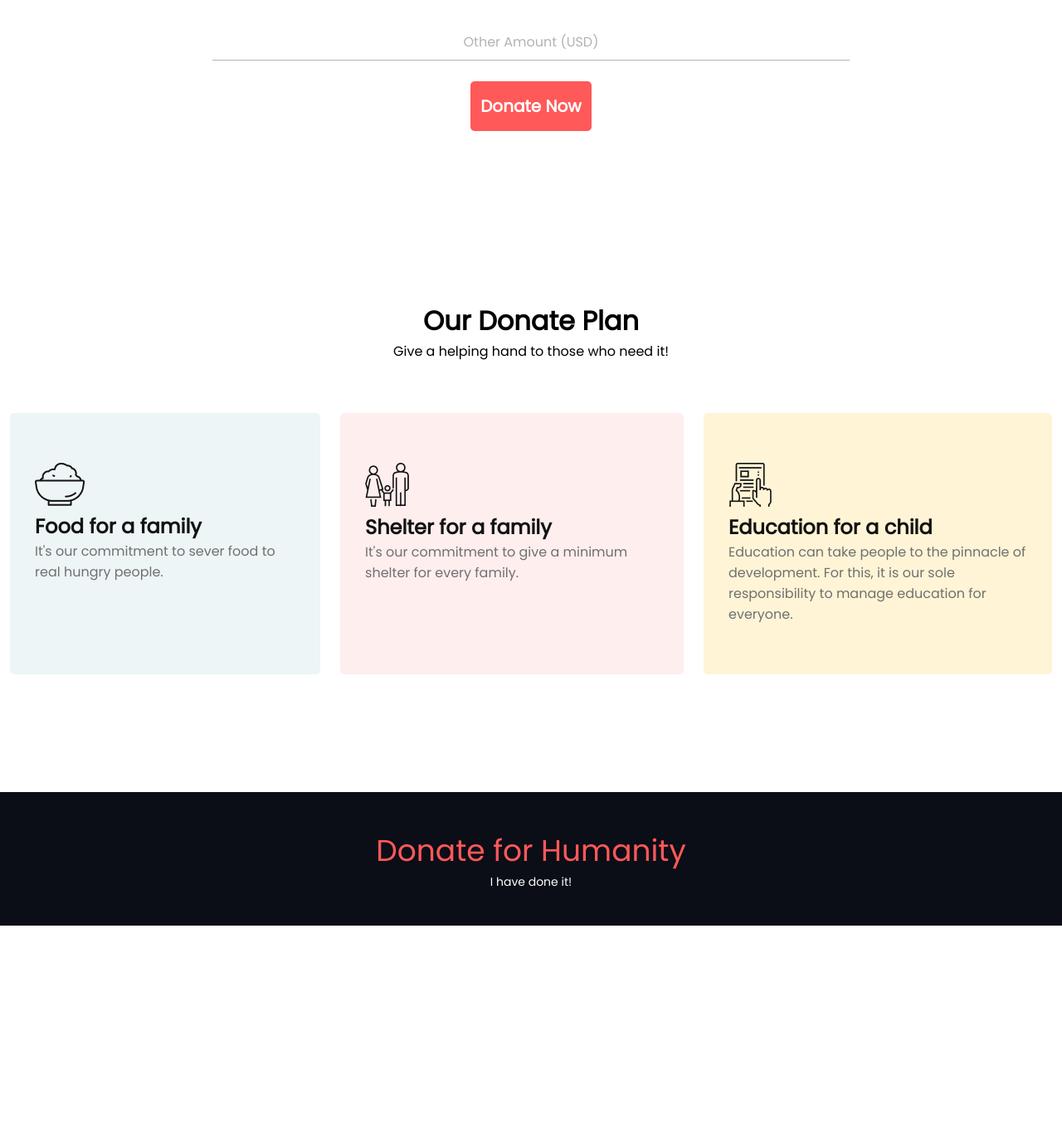
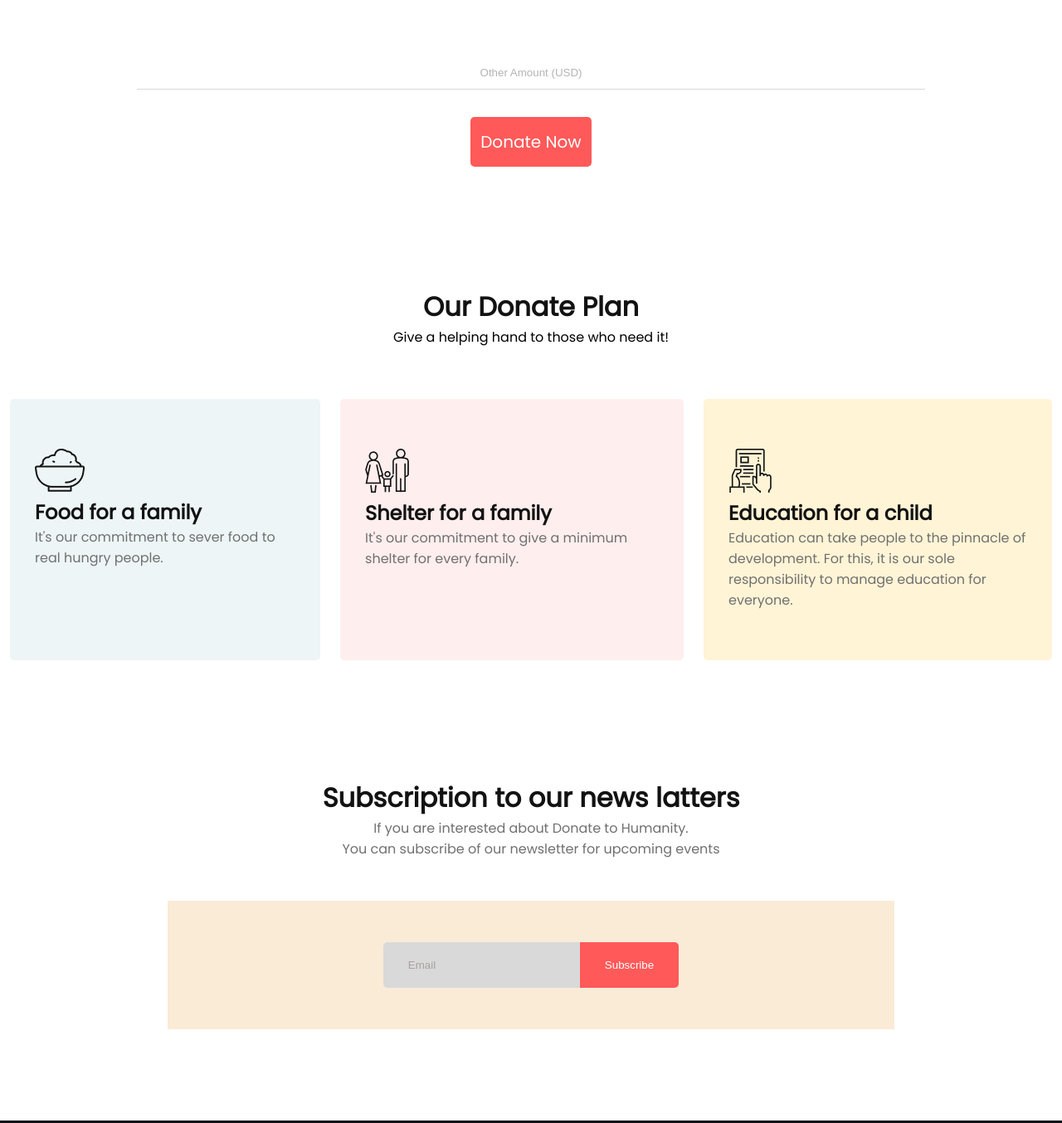
Before and after one commit to rajibrt/work-for-humanity, a plain HTML site: page index.html in a window 1280 px wide. Shown: the part 1095-2449 px from the top of the page at 83% size. Before the commit the page ends 2211 px from the top, so only its background shows below. Drawn offline with Linux system fonts and the light colour scheme.

Commit message:
subscription section added

```diff
--- a/index.html
+++ b/index.html
@@ -22,6 +22,7 @@
         </div>
 
     </div>
+
     <!-- Donation Section -->
     <div class="donate-section">
         <div class="body-h1">
@@ -55,8 +56,11 @@
                 </div>
             </div>
             <div class="amount-input">
-                <p>Other Amount (USD)</p>
+                <input class="other-amount" type="text" id="usd-amount" name="usd-amount"
+                    value="Other Amount (USD)"><br>
                 <a class="input-link-btn" href="#">Donate Now</a>
+
+
             </div>
         </div>
     </div>
@@ -92,6 +96,21 @@
             </div>
         </div>
     </div>
+    <!-- ---------subscription---------- -->
+    <div class="subscription-section">
+        <h1>Subscription to our news latters</h1>
+        <p class="subs-para">If you are interested about Donate to Humanity.<br>You can subscribe of our newsletter for
+            upcoming events</p>
+        <div class="box">
+            <div class="email-field">
+                <input class="mail-address" type="text" id="email-address" name="email-address" value="Email">
+            </div>
+            <div class="sub-btn">
+                <button class="send">Subscribe</button>
+
+            </div>
+        </div>
+    </div>
 
 </body>
 
--- a/style.css
+++ b/style.css
@@ -41,7 +41,7 @@ body {
     color: white;
     font-size: 20px;
     text-decoration: none;
-    font-weight: bold;
+    font-weight: 500;
     background-color: #FF5959;
     padding: 16px 12px;
     border-radius: 5px;
@@ -52,11 +52,11 @@ body {
 
 }
 
-.input-link-btn {
+* .input-link-btn {
     color: white;
     font-size: 20px;
     text-decoration: none;
-    font-weight: bold;
+    font-weight: 500;
     background-color: #FF5959;
     padding: 16px 12px;
     border-radius: 5px;
@@ -69,13 +69,30 @@ body {
 .body-h1 {
     text-align: center;
     padding-top: 130px;
-    padding-bottom: 130px;
+    padding-bottom: 70px;
 }
 
 .amount-box {
     background-color: #FAFAFA;
     padding: 60px;
     border-radius: 5px;
+}
+
+.other-amount[type=text],
+select {
+    width: 950px;
+    padding: 12px 16px;
+    margin: 8px 0;
+    display: inline-block;
+    border-bottom: 1px solid #DADADA;
+    color: #B3B3B3;
+    text-align: center;
+    margin-top: 60px;
+    box-sizing: border-box;
+}
+
+.other-amount {
+    border: none;
 }
 
 .amount {
@@ -145,7 +162,52 @@ body {
     border-radius: 5px;
 }
 
-/* Footer Section Style */
+/* Subscription Style */
+.subscription-section {
+    padding: 60px 100px;
+}
+
+h1 {
+    color: #121212;
+    text-align: center;
+}
+
+.subs-para {
+    text-align: center;
+    color: #707070;
+}
+
+.box {
+    background-color: antiquewhite;
+    padding: 50px 188px;
+    width: 500px;
+    display: flex;
+    justify-content: center;
+    align-items: center;
+    margin: 50px auto;
+    /* Will not center vertically and won't work in IE6/7. */
+    left: 0;
+    right: 0;
+
+}
+
+.send {
+    color: white;
+    border: none;
+    background-color: #FF5959;
+    padding: 20px 30px;
+    border-radius: 0px 5px 5px 0px;
+}
+
+.mail-address {
+    color: #AA9F9F;
+    background-color: #D9D9D9;
+    border: none;
+    padding: 20px 30px;
+    border-radius: 5px 0px 0px 5px;
+}
+
+/* Footer Design */
 .custom-footer {
     background-color: #0B0D17;
     padding: 43px 0px 42px 0px;
```
